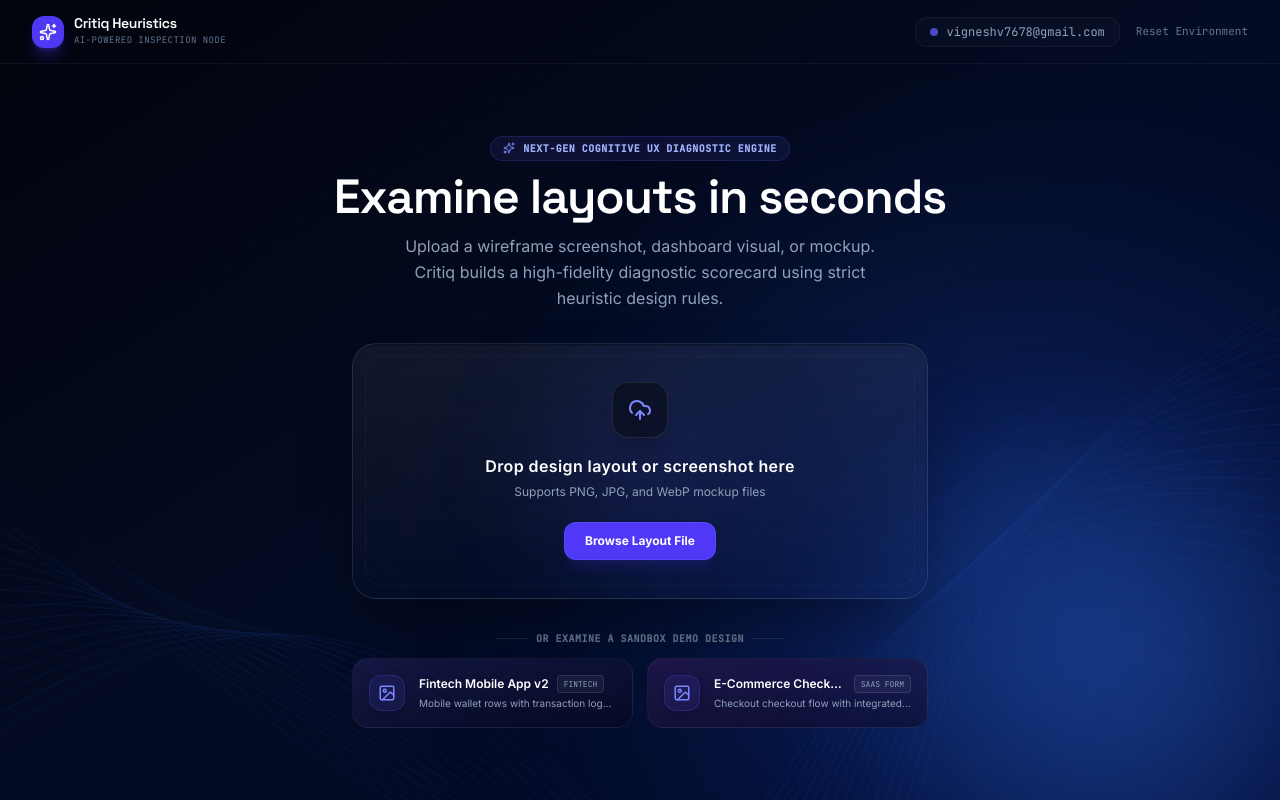
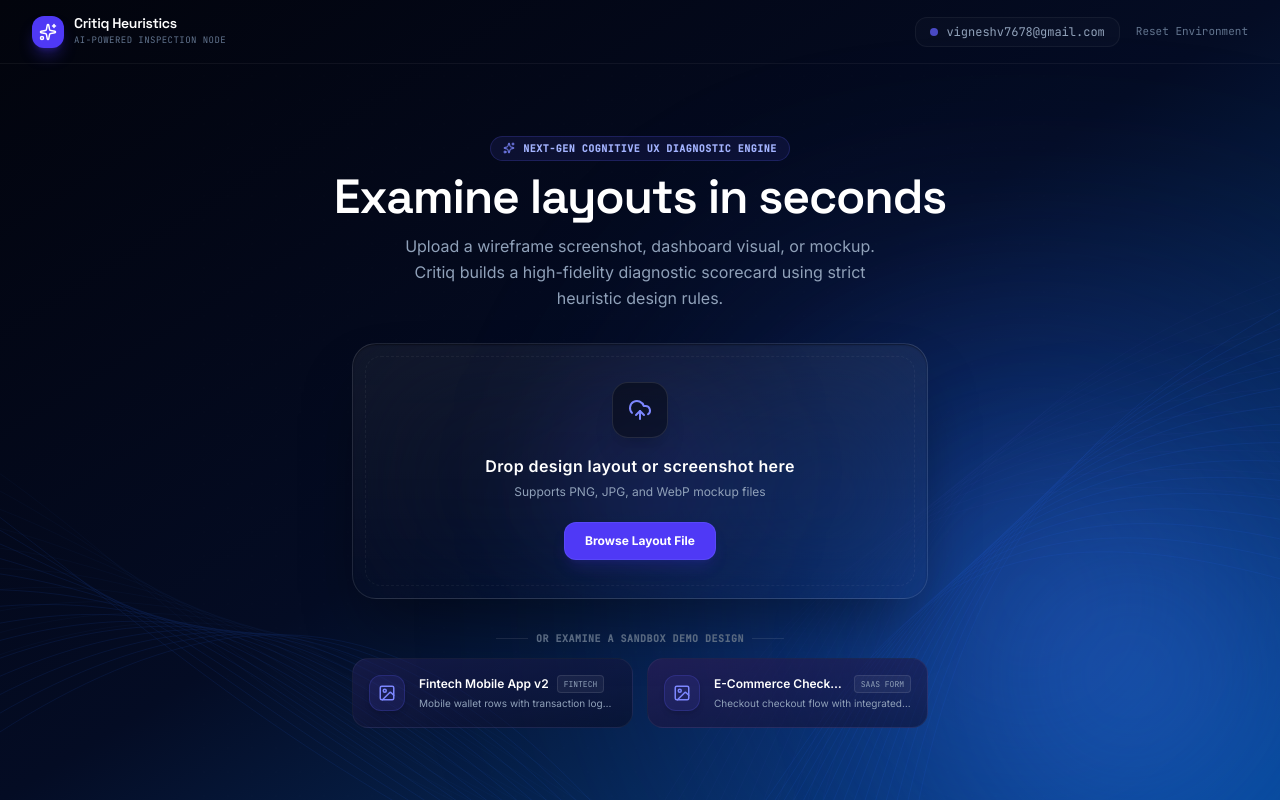
Before and after one commit to VigneshV-glitch/critiq, a React (Vite) app: page / in a window 1280 px wide. Built offline with nearby package versions, Linux system fonts and the light colour scheme.

Commit message:
style: update background gradient
Adjust the bottom gradient color to improve visual contrast and depth.

```diff
--- a/src/App.tsx
+++ b/src/App.tsx
@@ -163,7 +163,7 @@ export default function App() {
   };
 
   return (
-    <div className="w-full h-screen bg-gradient-to-br from-[#02040c] via-[#040c24] to-[#000728] flex flex-col overflow-hidden font-sans text-slate-200 relative select-none">
+    <div className="w-full h-screen bg-gradient-to-br from-[#02040c] via-[#040c24] to-[#00458e] flex flex-col overflow-hidden font-sans text-slate-200 relative select-none">
 
       {/* Dynamic Glowing Spotlight - Bottom Right Corner */}
       <div
```
